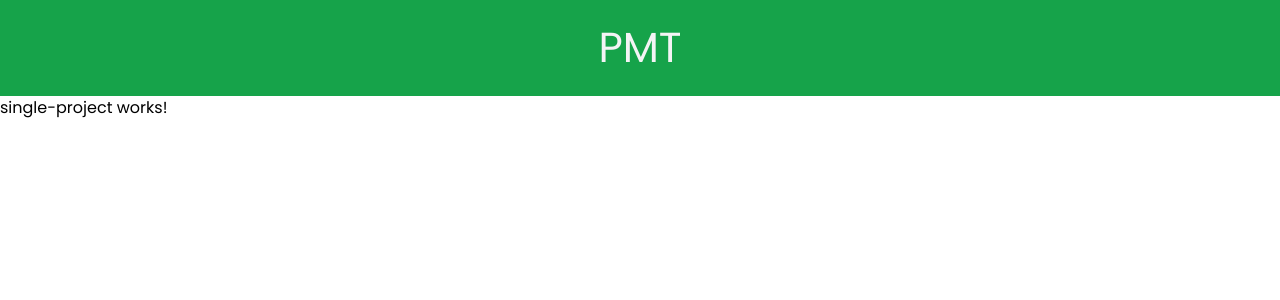
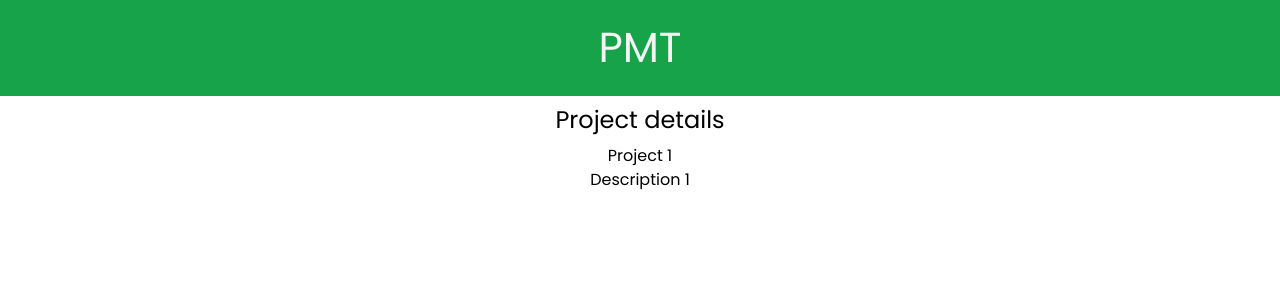
Before and after one commit to lostmart/PMT-front, an Angular app: page /project/1 in a window 1280 px wide. Shown: the top 300 px of the page. Built offline with nearby package versions, Linux system fonts and the light colour scheme.

Commit message:
new stuff

```diff
--- a/src/app/pages/single-project/single-project.component.html
+++ b/src/app/pages/single-project/single-project.component.html
@@ -1 +1,7 @@
-<p>single-project works!</p>
+<section>
+    <h1 class="text-center text-2xl mt-2">Project details</h1>
+    <article class="flex flex-col items-center mt-2">
+        <h2>{{ foundProject?.name }}</h2>
+        <p>{{ foundProject?.description }}</p>
+    </article>
+</section>
--- a/src/app/pages/single-project/single-project.component.ts
+++ b/src/app/pages/single-project/single-project.component.ts
@@ -13,9 +13,9 @@ import { ActivatedRoute } from '@angular/router';
 export class SingleProjectComponent {
   route: ActivatedRoute = inject(ActivatedRoute);
   housingService: ProjectService = inject(ProjectService);
-  foundService: Project | null | undefined = null;
+  foundProject: Project | null | undefined = null;
   constructor() {
     const id: string | null = this.route.snapshot.paramMap.get('id');
-    this.foundService = this.housingService.getProjectById(id ? id : '');
+    this.foundProject = this.housingService.getProjectById(id ? id : '');
   }
 }
```
